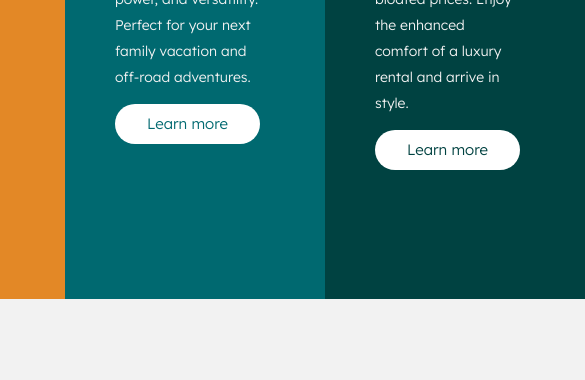
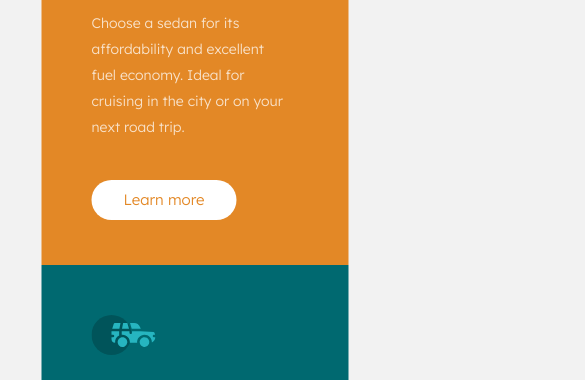
Before and after one commit to yolanda1089/3-column-preview-card, a plain HTML site: page index.html in a window 390 px wide. Shown: the part 201-581 px from the top of the page, 585 px wide, since content can reach past the window. Drawn offline with Linux system fonts and the light colour scheme.

Commit message:
project completed

```diff
--- a/index.html
+++ b/index.html
@@ -8,10 +8,11 @@
   <link rel="preconnect" href="https://fonts.googleapis.com">
   <link rel="preconnect" href="https://fonts.gstatic.com" crossorigin>
   <link href="https://fonts.googleapis.com/css2?family=Big+Shoulders+Display:wght@700&family=Lexend+Deca:wght@300&display=swap" rel="stylesheet">
-  <title>Frontend Mentor | 3-column preview card component</title>
+  <title>3-column preview card component</title>
 </head>
 <body>
-  <section>
+  <main>
+    <section id="flex">
       <div id="sedan-column">
         <svg width="64" height="40" xmlns="http://www.w3.org/2000/svg"><g fill="none" fill-rule="evenodd"><circle fill="#000" opacity=".201" cx="20" cy="20" r="20"/><path d="M52.936 24.11c1.942 0 3.517 1.542 3.517 3.445 0 1.903-1.575 3.445-3.517 3.445s-3.516-1.542-3.516-3.445c0-1.903 1.574-3.445 3.516-3.445zm-21.957 0c1.942 0 3.517 1.542 3.517 3.445 0 1.903-1.575 3.445-3.517 3.445s-3.516-1.542-3.516-3.445c0-1.903 1.574-3.445 3.516-3.445zm6.948-4.848v1.429c0 .716.61 1.293 1.348 1.259a1.295 1.295 0 001.225-1.295v-1.393h8.256l13.483 1.313c.956.093 1.676.881 1.676 1.814 0 2.89-2.126 5.303-4.926 5.819.397-3.557-2.458-6.62-6.053-6.62-3.646 0-6.504 3.14-6.039 6.723h-9.879c.466-3.588-2.397-6.722-6.039-6.722-3.595 0-6.45 3.062-6.052 6.62-2.14-.398-3.916-1.912-4.61-3.931h1.142c.731 0 1.32-.598 1.285-1.322-.033-.678-.629-1.2-1.322-1.2H20v-.251c0-1.274 1.066-2.243 2.306-2.243h15.62zM42.59 11c2.645 0 4.99 1.556 5.972 3.963l.726 1.779H40.17L38.413 11h4.178zm-6.865 0l1.758 5.741H26.505l3.357-3.654A6.502 6.502 0 0134.644 11h1.082z" fill="#FFD473" fill-rule="nonzero"/></g></svg>
         <h1>Sedans</h1>
@@ -33,5 +34,6 @@
       <div id="luxury-learn">Learn more</div>
       </div>
     </section>
+  </main>
 </body>
 </html>
--- a/styles.css
+++ b/styles.css
@@ -5,24 +5,29 @@ body {
 
 }
 
-section {
+#flex {
     display: flex;
-    justify-content: center;
-
+    position: absolute;
+    top: 50%;
+    left: 50%;
+    transform: translate(-50%, -50%);
 }
 
 #sedan-column, #suv-column, #luxury-column {
     width: 307px;
     height: 500px;
-    color:hsl(0, 0%, 95%);
+    color:hsla(0, 0%, 100%, 0.75);
+    padding-top: 50px;;
     padding-left: 50px;
     padding-right: 65px;
     box-sizing: border-box;
+    min-width: 900
 
 }
 
 #sedan-column {
     background-color: hsl(31, 77%, 52%);
+    border-radius: 10px 0 0 10px;
 
 }
 
@@ -33,7 +38,7 @@ section {
 
 #luxury-column {
     background-color: hsl(179, 100%, 13%);
-
+    border-radius: 0 10px 10px 0;
 }
 
 h1 {
@@ -45,6 +50,7 @@ h1 {
 p {
     font-size: 14px;
     line-height: 26px;
+    margin-bottom: 95px;
 }
 
 #sedan-learn, #suv-learn, #luxury-learn {
@@ -55,7 +61,6 @@ p {
     text-align: center;
     font-size: 15px;
     line-height: 40px;
-    margin-bottom: 45px;
 }
 
 #sedan-learn {
@@ -94,3 +99,31 @@ p {
     color: white;
     cursor: pointer;
 }
+
+/* mobile view */
+
+@media screen and (max-width: 520px) {
+
+    #flex {
+        display: flex;
+        flex-direction: column;
+        top: 50%;
+        left: 50%;
+        transform: translate(-50%, -30%);
+    }
+
+    #sedan-column, #suv-column, #luxury-column {
+        height: 440px
+    }
+    p {
+        margin-bottom: 40px;
+    }
+
+    #sedan-column {
+        border-radius: 10px 10px 0 0 ;
+    }
+
+    #luxury-column {
+        border-radius: 0 0 10px 10px;
+    }
+}
```
Lines whose indentation alone changed are shown as unchanged.
